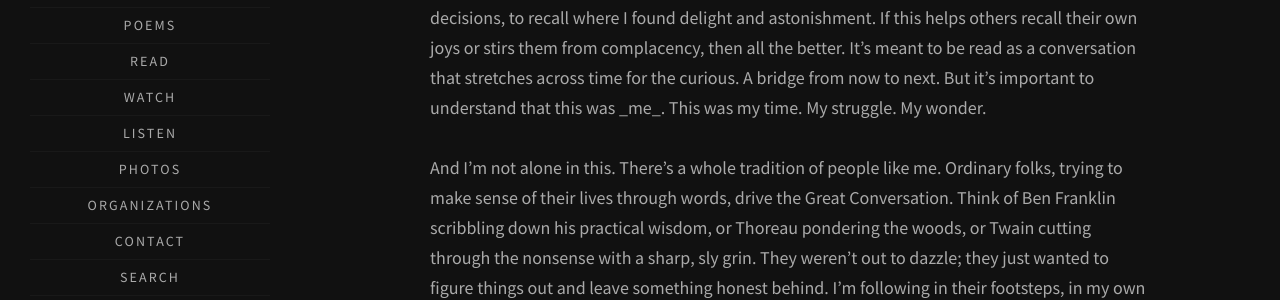
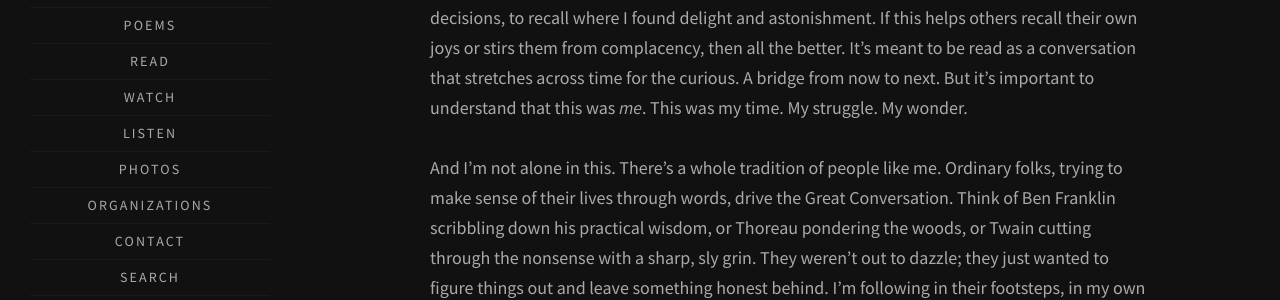
Before and after one commit to walkercraig/walkercraig, a Jekyll site: the page built from about-this-site.html, in a window 1280 px wide and 900 px high, scrolled down 2263 px. Shown: the part 344-644 px from the top of the window. Built offline with Jekyll 4.4.1, drawn with Linux system fonts in a browser that asks for light colours; some web fonts are replaced; some of the changed text lies outside the part shown.

Commit message:
Update about-this-site.html

```diff
--- a/about-this-site.html
+++ b/about-this-site.html
@@ -22,7 +22,7 @@ title: About This Site
     <p>And if you, dear explorer, have discovered this place, know that I wrote with genuine wonder. I, too, roamed through ideas, seeking both knowledge and self-knowledge, finding truths I could grasp and mysteries that may remain beyond my reach. I also left space for the questions that resist easy resolution. If these pages help you see the world a little more clearly or give you a moment to pause and reflect, it will have been worth it. And if they remain dusty echoes in some corner of the internet, well, that’s still worth the effort.</p>
     <p>I hope my words spark something in you. I hope you carry it onward. I hope you light the next candle.</p>
     <p>But if what you read here falls short of your expectations for cosmic wisdom, remember that much of my purpose is personal. Writing, speaking, and conversation have always felt magical. Words give form to thoughts, a miniature echo of creation itself, born from the primordial. “Let there be light…” as they say. “I am…” The Word may be humanity’s greatest gift to the machine.</p>
-    <p>At a practical level, I write to remember. Memory is fickle and tends to fade, sanding down the sharp edges of life’s moments. By putting my thoughts here, I hope to remind my future self of who I was and what I believed, why I chose the paths I took, to preserve the context of my decisions, to recall where I found delight and astonishment. If this helps others recall their own joys or stirs them from complacency, then all the better. It’s meant to be read as a conversation that stretches across time for the curious. A bridge from now to next. But it’s important to understand that this was _me_. This was my time. My struggle. My wonder.</p>
+    <p>At a practical level, I write to remember. Memory is fickle and tends to fade, sanding down the sharp edges of life’s moments. By putting my thoughts here, I hope to remind my future self of who I was and what I believed, why I chose the paths I took, to preserve the context of my decisions, to recall where I found delight and astonishment. If this helps others recall their own joys or stirs them from complacency, then all the better. It’s meant to be read as a conversation that stretches across time for the curious. A bridge from now to next. But it’s important to understand that this was <i>me</i>. This was my time. My struggle. My wonder.</p>
     <p>And I’m not alone in this. There’s a whole tradition of people like me. Ordinary folks, trying to make sense of their lives through words, drive the Great Conversation. Think of Ben Franklin scribbling down his practical wisdom, or Thoreau pondering the woods, or Twain cutting through the nonsense with a sharp, sly grin. They weren’t out to dazzle; they just wanted to figure things out and leave something honest behind. I’m following in their footsteps, in my own way. These pages are my snapshot of this era, at a time when technology’s racing ahead and we’re all trying to keep up. A time when the human voice feels both more fragile and more vital than ever. They’re not perfect, and they’re not meant to be. They’re outposts. Little markers of where I’ve been and what I’ve learned, offered up in the spirit of that old American habit of plainspoken curiosity.</p>
     <p>To read and write, to reflect and share, is how we refine our beliefs. It’s how we anchor ourselves in a fast-changing landscape. Each attempt at clarity invites us to challenge our own assumptions and remain flexible in our understanding.</p>
     <p>As I mentioned above, some might fear that in this new environment, technology will overshadow our creative spark. Yet I believe we can welcome these tools while keeping our unique, intangible humanity intact. Indeed, artificial intelligence algorithms might handle the mechanical aspects of creation...assembling words, summarizing facts, analyzing patterns, and recombining content based on rules...but they don’t experience heartbreak, wonder, or the ineffable inspiration that comes from living. At least, not yet. Yes, we’re stepping into a new era, with all the promise and uncertainty that entails. But it also means we have a chance to protect the best parts of being human: curiosity, compassion, and the messy art of truly feeling alive. By recording our hopes and hesitations, maybe we can pass on this spark to those who follow. In a world of infinite information, perhaps there’s still something special about reading a personal reflection, even if it’s only a whisper in the vast sea of digital noise.</p>
```
